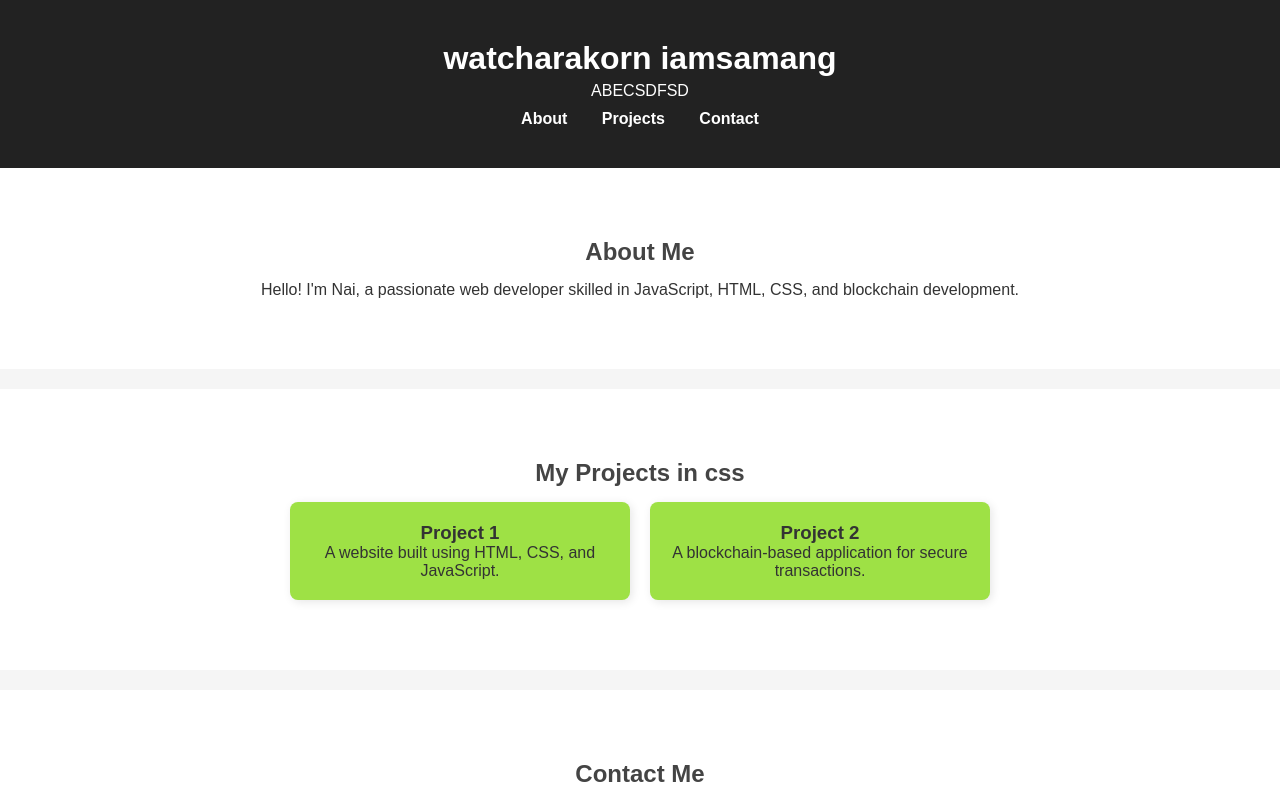
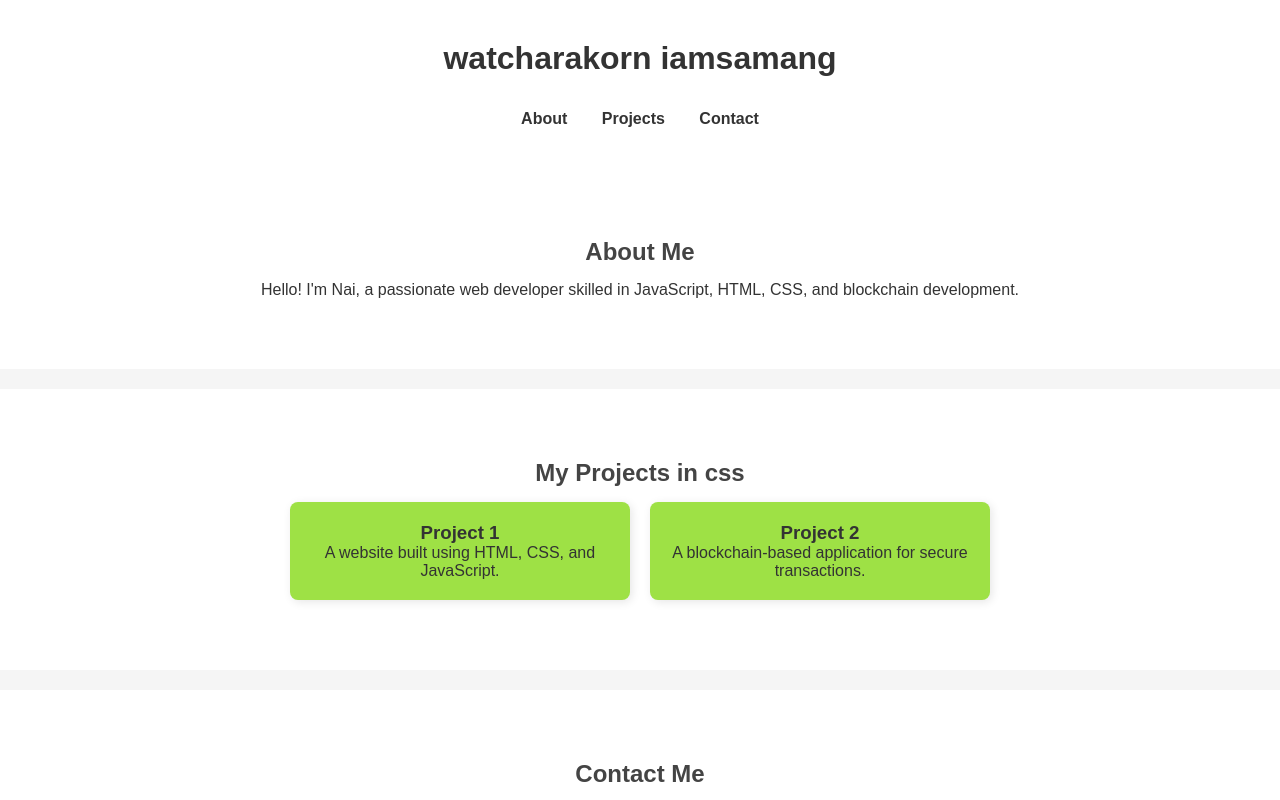
Before and after one commit to MojiNoSoCute/Portfolio, a plain HTML site: page index.html in a window 1280 px wide. Shown: the top 800 px of the page. Drawn offline with Linux system fonts and the light colour scheme.

Commit message:
change color header

```diff
--- a/styles.css
+++ b/styles.css
@@ -31,26 +31,29 @@
   /* Header */
 
   header {
-      background: #222;
+      background: #ffffff;
       color: #fff;
       padding: 20px 0;
   }
 
   header h1 {
       margin-bottom: 5px;
+      color: #333
   }
 
   nav ul {
       margin-top: 10px;
+      color: #333
   }
 
   nav ul li {
       display: inline;
       margin: 0 15px;
+      color: #333
   }
 
   nav ul li a {
-      color: #fff;
+      color: #333;
       font-weight: bold;
   }
   /* Sections */
```
